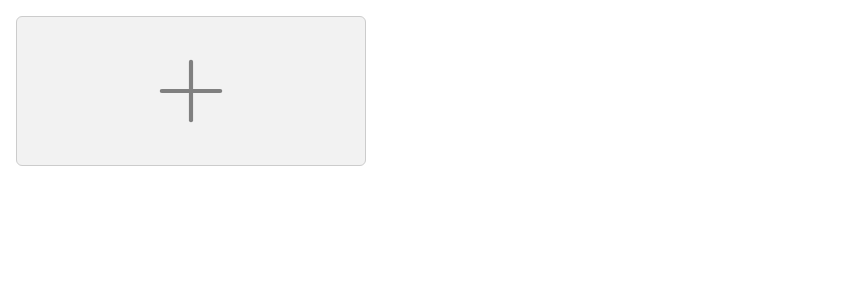
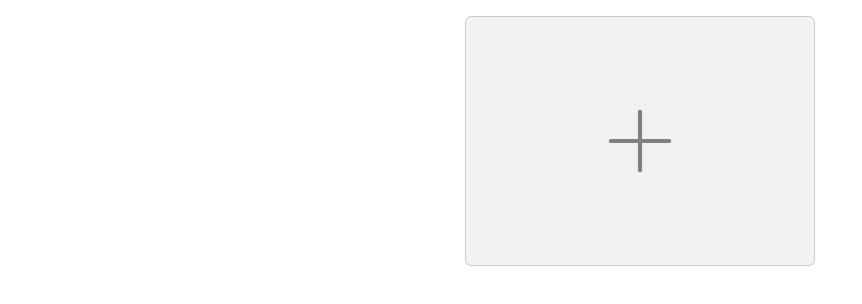
Before and after one commit to hwawrzacz/pizza-onionizer, a Vue app: page / in a window 1280 px wide. Shown: the top 304 px of the page, without its empty margins (0-862 px from the left). Built offline with nearby package versions, Linux system fonts and the light colour scheme.

Commit message:
Improve layout and animations

```diff
--- a/src/App.vue
+++ b/src/App.vue
@@ -1,14 +1,12 @@
 <template>
-  <div id="app">
-    <ul class="fx-row row-wrap fx-h-start">
-      <li
-        v-for="card in cards"
-        :key="cards.indexOf(card)"
-        class="fx-row fx-h-center fx-v-stretch"
-      >
+  <div id="app" class="fx-row fx-wrap fx-h-c">
+    <ul class="fx-row fx-wrap fx-h-center">
+      <li v-for="card in cards" :key="cards.indexOf(card)">
         <CardDetails v-on:add-card="addNewCard" />
       </li>
-      <li><CardNew v-on:add-card="addNewCard" /></li>
+      <li class="fx-row fx-h-center fx-v-center">
+        <CardNew v-on:add-card="addNewCard" />
+      </li>
     </ul>
   </div>
 </template>
@@ -66,14 +64,6 @@ input::placeholder {
 }
 
 /* Flex */
-.fx-wrap {
-  flex-wrap: wrap;
-}
-
-.fx-no-wrap {
-  flex-wrap: nowrap;
-}
-
 .fx-row {
   display: flex;
   flex-direction: row;
@@ -82,6 +72,14 @@ input::placeholder {
 .fx-col {
   display: flex;
   flex-direction: column;
+}
+
+.fx-wrap {
+  flex-wrap: wrap;
+}
+
+.fx-no-wrap {
+  flex-wrap: nowrap;
 }
 
 .fx-h-center {
--- a/src/components/card-details/CardDetails.vue
+++ b/src/components/card-details/CardDetails.vue
@@ -61,7 +61,7 @@ export default {
 
   data: function () {
     return {
-      label: "asd",
+      label: "",
       price: null,
       diameter: null,
     };
@@ -118,16 +118,19 @@ export default {
 @keyframes show {
   0% {
     width: 0px;
+    height: 0px;
     transform: scale(0.5);
     opacity: 0;
   }
   50% {
     width: 350px;
+    height: 250px;
     transform: scale(0.5);
     opacity: 0;
   }
   100% {
     width: 350px;
+    height: 250px;
     transform: scale(1);
     opacity: 1;
   }
--- a/src/components/card-new/CardNew.vue
+++ b/src/components/card-new/CardNew.vue
@@ -37,7 +37,7 @@ export default {
 .card {
   position: relative;
   width: 350px;
-  height: 150px;
+  height: 250px;
   padding: 8px;
   margin: 16px;
 
```
